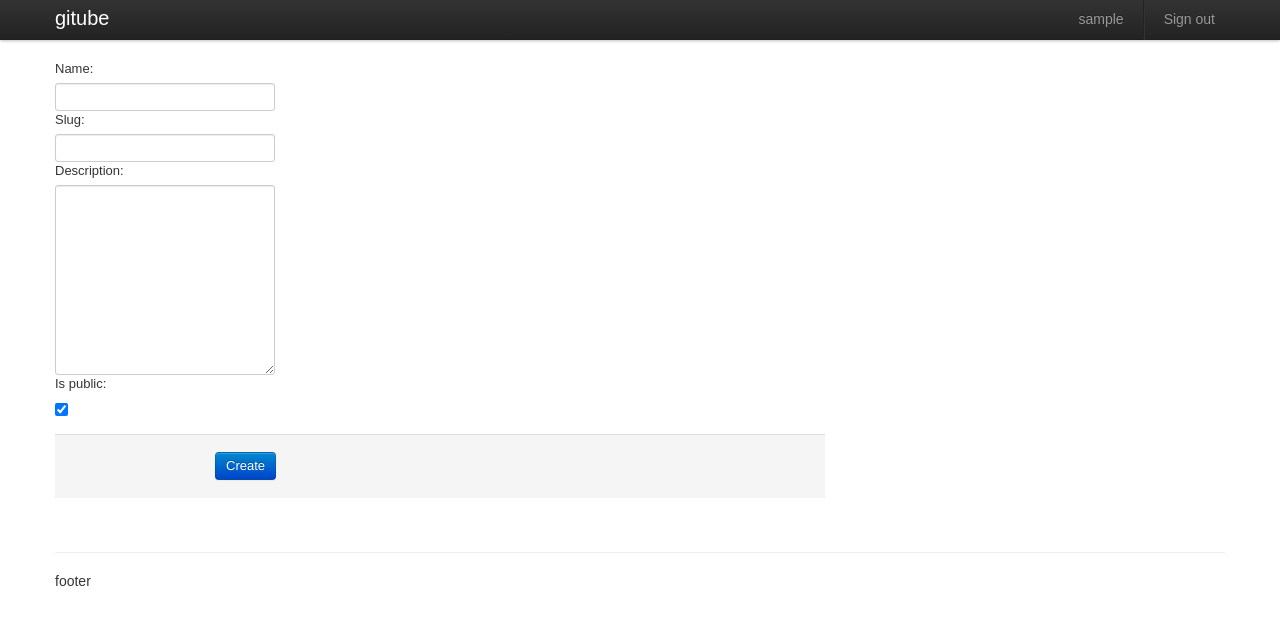
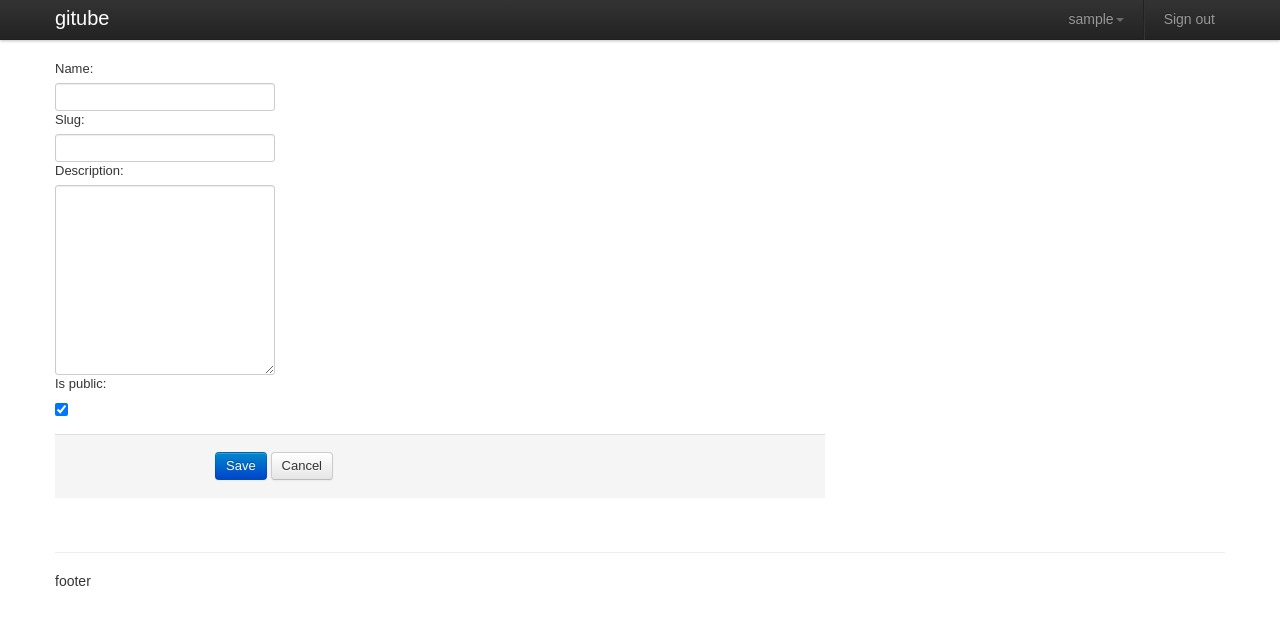
Before and after one commit to harryxu/gitube, a Django app: page /p/create/ in a window 1280 px wide. Shown: the top 625 px of the page. Run offline with Django 3.2, Linux system fonts and the light colour scheme; the visitor is signed in with stand-in values (Sample User, id 1); parts of the project's set-up code (start-up, migrations or seed data) failed here and were passed over; some libraries are stand-ins or nearby versions.

Commit message:
Adjust UI styles.

```diff
--- a/gitube/apps/project/views.py
+++ b/gitube/apps/project/views.py
@@ -25,10 +25,10 @@ def viewProject(request, pslug):
         raise Http404
     repos = project.repository_set.all()
 
-    return render_to_response('project/view_project.html',
-            RequestContext(request, {
-                'project':project,
-                'repositories':repos}))
+    return render_to_response('project/view_project.html', RequestContext(request, {
+        'project':project,
+        'repositories':repos
+    }))
 
 @login_required
 def createProject(request):
@@ -43,8 +43,9 @@ def createProject(request):
             form.save()
             return redirect(project)
 
-    return render_to_response('project/project_form.html',
-            RequestContext(request, {'form':form,'action':'Create'}))
+    return render_to_response('project/project_form.html', RequestContext(request, {
+        'form': form,
+    }))
 
 @login_required
 def editProject(request, pslug):
@@ -59,8 +60,10 @@ def editProject(request, pslug):
     else:
         form = forms.ProjectFrom(instance=project)
 
-    return render_to_response('project/project_form.html',
-            RequestContext(request, {'form':form,'action':'Edit'}))
+    return render_to_response('project/project_form.html', RequestContext(request, {
+        'project': project,
+        'form': form,
+    }))
 
 #########################  Project members #######################
 @login_required
@@ -128,11 +131,10 @@ def createRepository(request, pslug):
             form.save()
             return redirect(repo)
 
-    return render_to_response('project/repository_form.html',
-            RequestContext(request, {
+    return render_to_response('project/repository_form.html', RequestContext(request, {
                 'form': form,
                 'project': project,
-                'action': 'Create'}))
+            }))
 
 @login_required
 def editRepository(request, pslug, rslug):
@@ -148,8 +150,8 @@ def editRepository(request, pslug, rslug):
     else:
         form = forms.RepositoryForm(instance=repo)
 
-    return render_to_response('project/repository_form.html',
-            RequestContext(request, {
+    return render_to_response('project/repository_form.html', RequestContext(request, {
                 'form': form,
                 'project': project,
-                'action': 'Edit'}))
+                'repo' :repo,
+            }))
--- a/gitube/templates/base.html
+++ b/gitube/templates/base.html
@@ -5,7 +5,7 @@
 <title>gitube</title>
 <meta http-equiv="Content-Type" content="text/html; charset=utf-8" />
 <link href="/static/css/bootstrap.css" rel="stylesheet">
-<link href="/static/css/style.css" rel="stylesheet" />
+<link href="/static/css/style.css" rel="stylesheet">
 <link href="/static/css/bootstrap-responsive.css" rel="stylesheet">
 {% block css %}{% endblock %}
 </head>
@@ -22,7 +22,14 @@
       <div class="nav-collapse">
         <ul class="nav pull-right">
           {% if user.is_authenticated %}
-          <li><a href="{% url account_home %}">{{ user.username }}</a></li>
+          <li class="dropdown">
+            <a href="#" class="dropdown-toggle"
+              data-toggle="dropdown">{{ user.username }}<b class="caret"></b></a>
+            <ul class="dropdown-menu">
+              <li><a href="{% url public_keys_home %}">{% trans "Manage public keys" %}</a></li>
+              <li><a href="{% url auth_password_change %}">{% trans "Change password" %}</a></li>
+            </ul>
+          </li>
           <li class="divider-vertical"></li>
           <li><a href="{% url user_signout %}">{% trans "Sign out" %}</a></li>
           {% else %}
--- a/gitube/templates/project/project_form.html
+++ b/gitube/templates/project/project_form.html
@@ -8,7 +8,12 @@
   <fieldset>
     {{ form|bootstrap }}
     <div class="form-actions">
-      <input type="submit" class="btn btn-primary" value="{% trans action %}" />
+      <input type="submit" class="btn btn-primary" value="{% trans "Save" %}" />
+      {% if project.id %}
+        <a class="btn" href="{{ project.get_absolute_url }}">{% trans "Cancel" %}</a>
+      {% else %}
+        <a class="btn" href="{% url home %}">{% trans "Cancel" %}</a>
+      {% endif %}
     </div>
   </fieldset>
 </form>
```
Also changed, not shown: gitube/templates/project/repository_form.html (+6 -1 lines), gitube/locale/zh_CN/LC_MESSAGES/django.po, gitube/templates/admin/sshkey/sshkey/change_list.html (line endings or trailing spaces), 1 other file.
